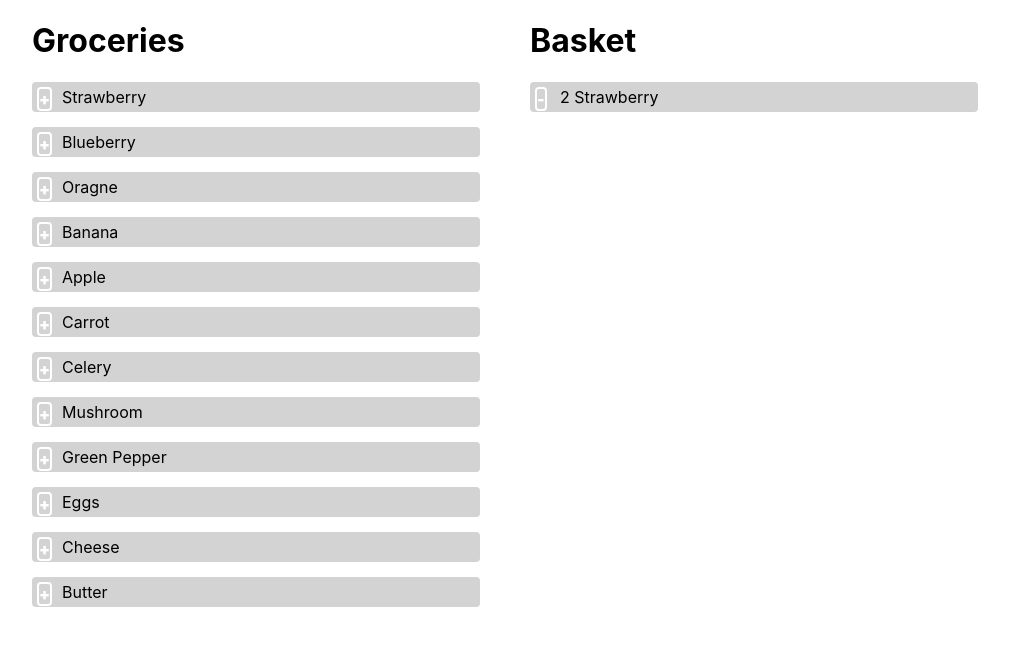
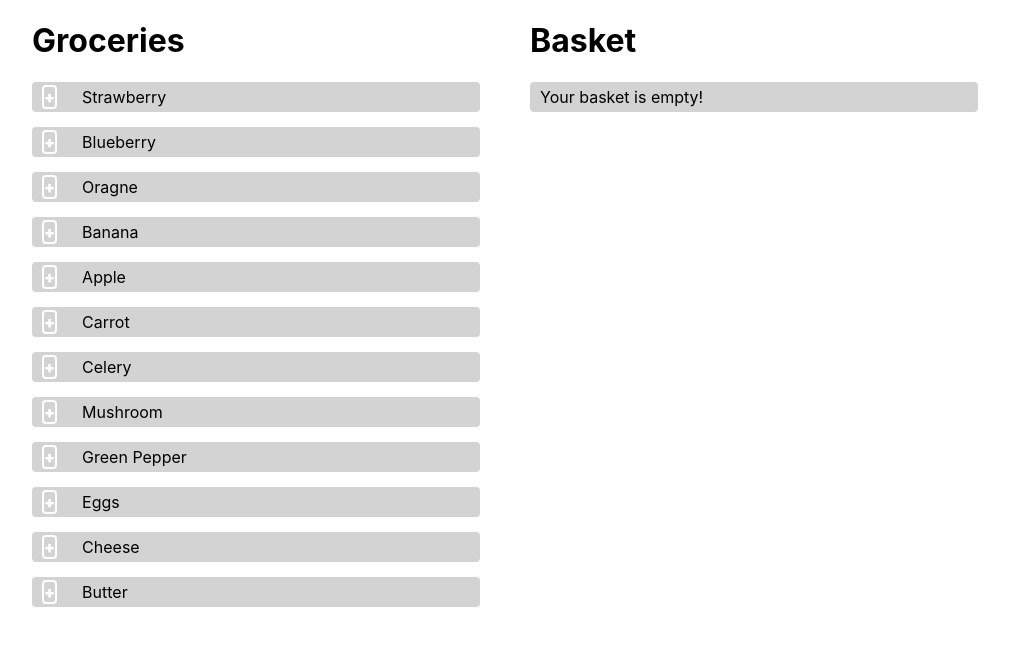
Before and after one commit to VLasic2001/Internship-14-React1, a React (Create React App) app in the folder app/: page / in a window 1280 px wide. Shown: the top 646 px of the page, without its empty margins (18-1027 px from the left). Built offline with nearby package versions, Linux system fonts and the light colour scheme.

Commit message:
Implemented option to buy items and some changes

```diff
--- a/app/src/App.css
+++ b/app/src/App.css
@@ -37,6 +37,13 @@
   flex-direction: row;
 }
 
+.basket-container{
+  display: flex;
+  flex-direction: row;
+  justify-content: space-between;
+  align-items: center;
+}
+
 .items-column{
   display: flex;
   flex-direction: column;
@@ -45,27 +52,15 @@
 }
 
 .item-row{
-  position: relative;
   padding: 5px;
   background-color: lightgray;
   margin-bottom: 15px;
-  padding-left: 30px;
+  padding-left: 10px;
   border-radius: 4px;
+  list-style: none;
 }
 
-.basket-row{
-  position: relative;
-  padding: 5px;
-  background-color: lightgray;
-  margin-bottom: 15px;
-  padding-left: 30px;
-  border-radius: 4px;
-}
-
-.basket-row::before{
-  position: absolute;
-  left: 5px;
-  content: "-";
+.minus{
   font-weight: 900;
   margin-right: 15px;
   color: white;
@@ -73,15 +68,12 @@
   border-radius: 4px;
 }
 
-.basket-row:hover:before{
+.minus:hover{
   background-color: red;
   border-color: red;
 }
 
-.item-row::before{
-  position: absolute;
-  left: 5px;
-  content: "+";
+.plus{
   font-weight: 900;
   margin-right: 15px;
   color: white;
@@ -89,7 +81,15 @@
   border-radius: 4px;
 }
 
-.item-row:hover:before{
+.plus:hover{
   background-color: green;
   border-color: green;
 }
+
+.none{
+  display: none;
+}
+
+.crossed{
+  text-decoration: line-through;
+}
--- a/app/src/App.js
+++ b/app/src/App.js
@@ -22,14 +22,14 @@ class App extends Component {
         "Butter"
       ],
       basketItems: [
-        {label: "Strawberry", amount: 2}
       ]
     };
-    this.addItemToBasket = this.addItemToBasket.bind(this);
-    this.removeItemFromBasket = this.removeItemFromBasket.bind(this);
+    this.handleAddItemClick = this.handleAddItemClick.bind(this);
+    this.handleRemoveItemClick = this.handleRemoveItemClick.bind(this);
+    this.handleRemoveAllItems = this.handleRemoveAllItems.bind(this);
   }
 
-  addItemToBasket(item) {
+  handleAddItemClick(item) {
     if(this.state.basketItems.find(basketItem => basketItem.label == item)){
       var itemToUpdate = this.state.basketItems.find(basketItem => basketItem.label == item)
       var prevBasket = this.state.basketItems;
@@ -40,7 +40,7 @@ class App extends Component {
     this.setState(state => state.basketItems.push({label: item, amount: 1}))
   }
 
-  removeItemFromBasket(item) {
+  handleRemoveItemClick(item) {
     var itemToUpdate = this.state.basketItems.find(basketItem => basketItem.label == item)
     itemToUpdate.amount--;
     var prevBasket = this.state.basketItems;
@@ -51,11 +51,15 @@ class App extends Component {
     }
   }
 
+  handleRemoveAllItems(){
+    this.setState({basketItems: []});
+  }
+
   render() {
     return (
       <div className="container">
-        <ItemsColumn items={this.state.items} onClick={this.addItemToBasket} />
-        <BasketColumn basketItems={Array.from(this.state.basketItems)} onClick={this.removeItemFromBasket}/>
+        <ItemsColumn items={this.state.items} onClick={this.handleAddItemClick} />
+        <BasketColumn basketItems={Array.from(this.state.basketItems)} onRemoveItemClick={this.handleRemoveItemClick} onRemoveAllClick={this.handleRemoveAllItems}/>
       </div>
     );
   }
--- a/app/src/components/BasketColumn.js
+++ b/app/src/components/BasketColumn.js
@@ -2,10 +2,28 @@ import React from 'react';
 import BasketRow from './BasketRow'
 
 class BasketColumn extends React.Component {
+    constructor(props){
+        super(props)
+        this.state = {showWarning: this.props.basketItems.length ? "none item-row" : "item-row", showTrashcan: this.props.basketItems.length ? "" : "none"}
+    }
+
+    componentWillReceiveProps() {
+        this.setState({...this.state.showTrashcan, showTrashcan: this.props.basketItems.length ? "" : "none"})
+        this.setState({...this.state.showTrashcan, showWarning: this.props.basketItems.length ? "none item-row" : "item-row"})
+    }
+
+    handleRemoveAllClick = () =>{
+        this.props.onRemoveAllClick();
+    }
+
     render(){
     return (<div className="items-column">
-    <h1>Basket</h1>
-    {this.props.basketItems.map(basketItem => <BasketRow label={basketItem.label} amount={basketItem.amount} onClick={this.props.onClick}/>)}
+    <div className="basket-container">
+        <h1>Basket</h1>
+        <img className={this.state.showTrashcan} src="https://img.icons8.com/metro/26/000000/delete.png" onClick={this.handleRemoveAllClick}/>
+    </div>
+    <span className={this.state.showWarning}>Your basket is empty!</span>
+    {this.props.basketItems.map(basketItem => <BasketRow label={basketItem.label} amount={basketItem.amount} onRemoveItemClick={this.props.onRemoveItemClick} />)}
     </div>)
     }
 }
--- a/app/src/components/BasketRow.js
+++ b/app/src/components/BasketRow.js
@@ -1,12 +1,40 @@
-import React from 'react';
+import React from "react";
 
 class BasketRow extends React.Component {
-    handleClick = () => {
-        this.props.onClick(this.props.label)
+  constructor(props) {
+    super(props);
+    this.state = {
+      crossText: this.isTextCrossed ? "crossed item-row" : "item-row"
     }
-    render(){
-        return <span className="basket-row" onClick={this.handleClick}>{this.props.amount} {this.props.label}</span>
+    this.isTextCrossed = false;
+}
+
+
+  handleRemoveClick = (e) => {
+    if(this.isTextCrossed){
+        this.props.onRemoveItemClick(this.props.label);
     }
+    e.stopPropagation()
+  };
+
+  handleTextClick = () => {
+    this.setState({
+      crossText: "crossed item-row"
+    });
+  };
+
+  render() {
+    return (
+      <li className={this.state.crossText} onClick={this.handleTextClick}>
+        <span>
+        <span className="minus" onClick={this.handleRemoveClick}>
+          -
+        </span>
+          {this.props.amount} {this.props.label}
+        </span>
+      </li>
+    );
+  }
 }
 
 export default BasketRow;
--- a/app/src/components/ItemRow.js
+++ b/app/src/components/ItemRow.js
@@ -1,11 +1,11 @@
 import React from 'react';
 
 class ItemRow extends React.Component {
-    handleClick = () =>{
+    handleAddClick = () =>{
         this.props.onClick(this.props.label);
     }
     render(){
-    return <span className="item-row" onClick={this.handleClick}>{this.props.label}</span>
+    return <li className="item-row"><span className="plus" onClick={this.handleAddClick}>+</span><span className="item-row" onClick={this.handleClick}>{this.props.label}</span></li>
     };
 }
 
```
